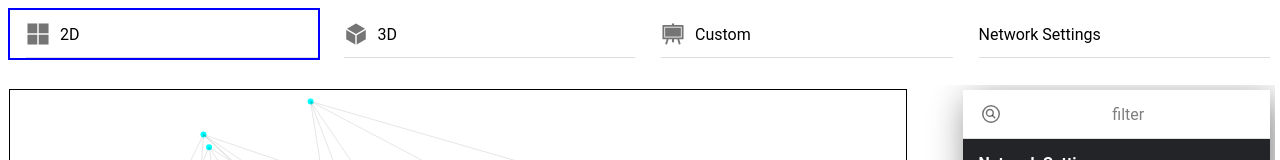
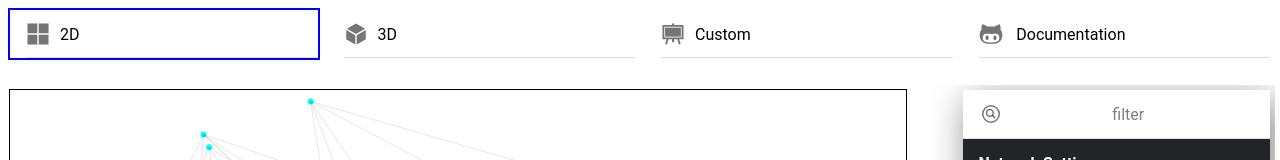
Before and after one commit to alexandreLamarre/Network-Analysis-Visualization, a React (Create React App) app: page /Network-Analysis-Visualization/2d in a window 1280 px wide. Shown: the top 160 px of the page. Built offline with nearby package versions, Linux system fonts and the light colour scheme.

Commit message:
Added clickable item that opens new documentation tab

```diff
--- a/src/Components/NavBar/NavBar.js
+++ b/src/Components/NavBar/NavBar.js
@@ -1,13 +1,19 @@
 import React from "react";
 
-import {IonRow, IonCol, IonItem, IonLabel} from "@ionic/react";
+import {IonRow, IonCol, IonItem, IonLabel, IonIcon} from "@ionic/react";
 import {Route} from "react-router-dom";
 import {Nav2D, Nav3D, NavCustom} from "./index";
+import {logoOctocat} from "ionicons/icons";
 
 class NavBar extends React.Component{
-    constructor(props){
-        super(props)
+
+    openDocumentation(){
+        const el = document.createElement("a");
+        el.href = "https://github.com/alexandreLamarre/Network-Analysis-Visualization"
+        el.target = "_blank"
+        el.click();
     }
+
     render(){
 
         return (
@@ -30,7 +36,10 @@ class NavBar extends React.Component{
                     <Route path = "/Network-Analysis-Visualization/custom" render = {() => <NavCustom selected = {true}/>}/>
                 </IonCol>
                 <IonCol size = "3" >
-                    <IonItem> <IonLabel> Network Settings </IonLabel> </IonItem>
+                    <IonItem style = {{cursor: "pointer"}} onClick = {() => this.openDocumentation()}>
+                        <IonIcon icon={ logoOctocat}/>
+                        <IonLabel style = {{marginLeft: "5%"}}> Documentation </IonLabel>
+                    </IonItem>
                 </IonCol>
             </IonRow>
         )
```
